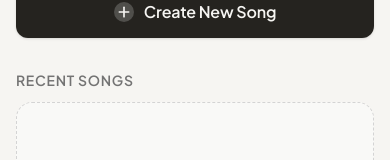
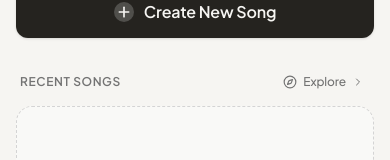
Before and after one commit to ZinLinn254995/LYRA, a React (Vite) app: page / in a window 390 px wide. Shown: the part 217-377 px from the top of the page. Built offline with nearby package versions, Linux system fonts and the light colour scheme.

Commit message:
Restyle Explore as subtle recent-songs navigation

```diff
--- a/src/components/RecentSongsList.tsx
+++ b/src/components/RecentSongsList.tsx
@@ -1,21 +1,26 @@
 import React, { useState } from 'react';
-import { ChevronRight, Trash2, Music } from 'lucide-react';
+import { ChevronRight, Trash2, Music, Compass } from 'lucide-react';
 import { useApp } from '../context/AppContext';
 import { EmptyState } from './EmptyState';
 import { formatRelativeDate } from '../utils/date';
 import { Song } from '../types';
 
-export const RecentSongsList: React.FC = () => {
+export const RecentSongsList: React.FC<{ onExplore: () => void }> = ({ onExplore }) => {
   const { songs, language, setActiveSongId, deleteSong, t } = useApp();
   const [songToDelete, setSongToDelete] = useState<Song | null>(null);
 
   if (songs.length === 0) {
     return (
       <section className="pt-2 pb-12">
-        <div className="flex items-center justify-between mb-3">
-          <h2 className="text-sm font-semibold uppercase tracking-wider text-neutral-500 dark:text-neutral-400">
+        <div className="flex items-center justify-between gap-3 mb-3 px-1">
+          <h2 className="text-xs sm:text-sm font-semibold uppercase tracking-wider text-neutral-500 dark:text-neutral-400">
             {t('recentSongs')}
           </h2>
+          <button type="button" onClick={onExplore} className="inline-flex items-center gap-1.5 text-xs font-medium text-neutral-500 hover:text-amber-700 dark:text-neutral-400 dark:hover:text-amber-400 transition-colors focus-visible:outline-none focus-visible:ring-2 focus-visible:ring-amber-500 rounded-md px-1.5 py-1">
+            <Compass className="w-3.5 h-3.5" />
+            <span>{t('exploreLabel')}</span>
+            <ChevronRight className="w-3 h-3" />
+          </button>
         </div>
         <EmptyState />
       </section>
@@ -28,9 +33,14 @@ export const RecentSongsList: React.FC = () => {
         <h2 className="text-xs sm:text-sm font-semibold uppercase tracking-wider text-neutral-500 dark:text-neutral-400">
           {t('recentSongs')}
         </h2>
-        <span className="text-xs text-neutral-600 dark:text-neutral-400 font-mono tabular-nums">
-          {songs.length}
-        </span>
+        <div className="flex items-center gap-3">
+          <button type="button" onClick={onExplore} className="inline-flex items-center gap-1.5 text-xs font-medium text-neutral-500 hover:text-amber-700 dark:text-neutral-400 dark:hover:text-amber-400 transition-colors focus-visible:outline-none focus-visible:ring-2 focus-visible:ring-amber-500 rounded-md px-1.5 py-1">
+            <Compass className="w-3.5 h-3.5" />
+            <span>{t('exploreLabel')}</span>
+            <ChevronRight className="w-3 h-3" />
+          </button>
+          <span className="text-xs text-neutral-600 dark:text-neutral-400 font-mono tabular-nums">{songs.length}</span>
+        </div>
       </div>
 
       <div className="lyra-panel divide-y overflow-hidden">
```
